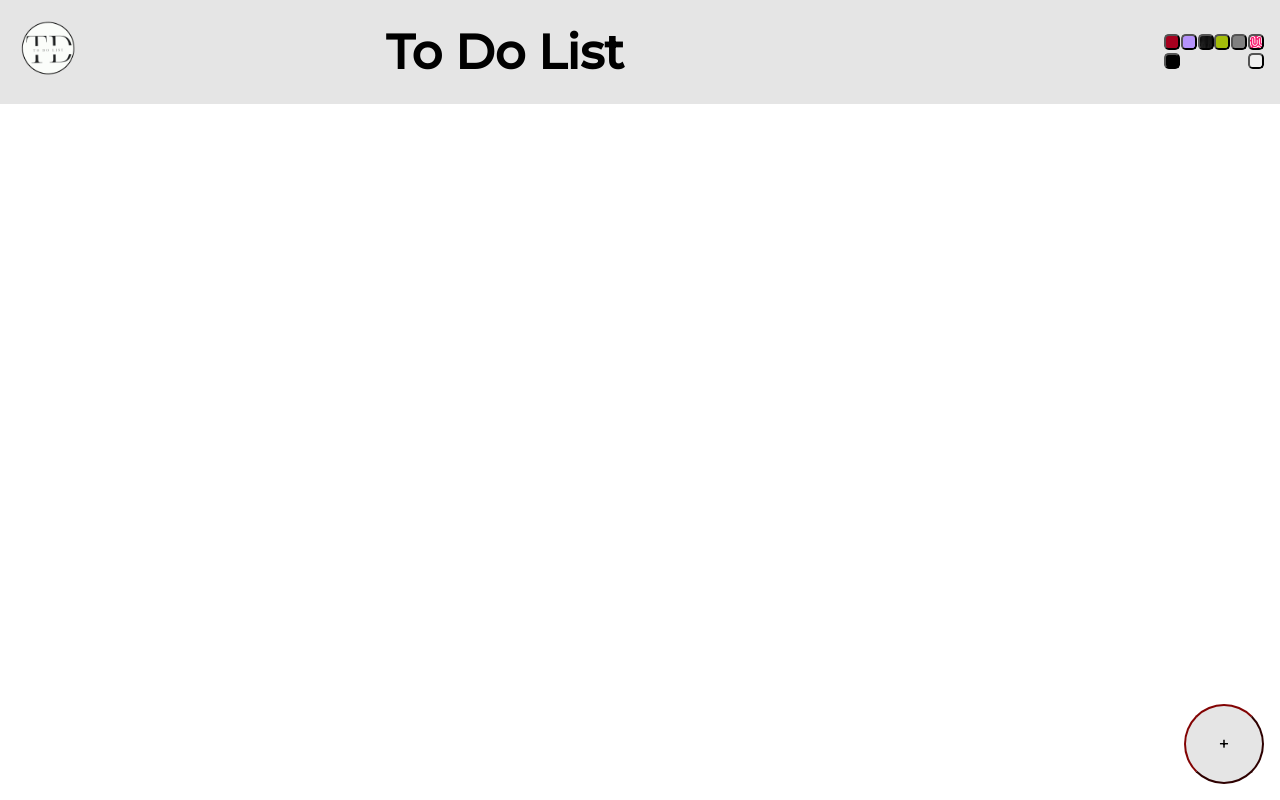
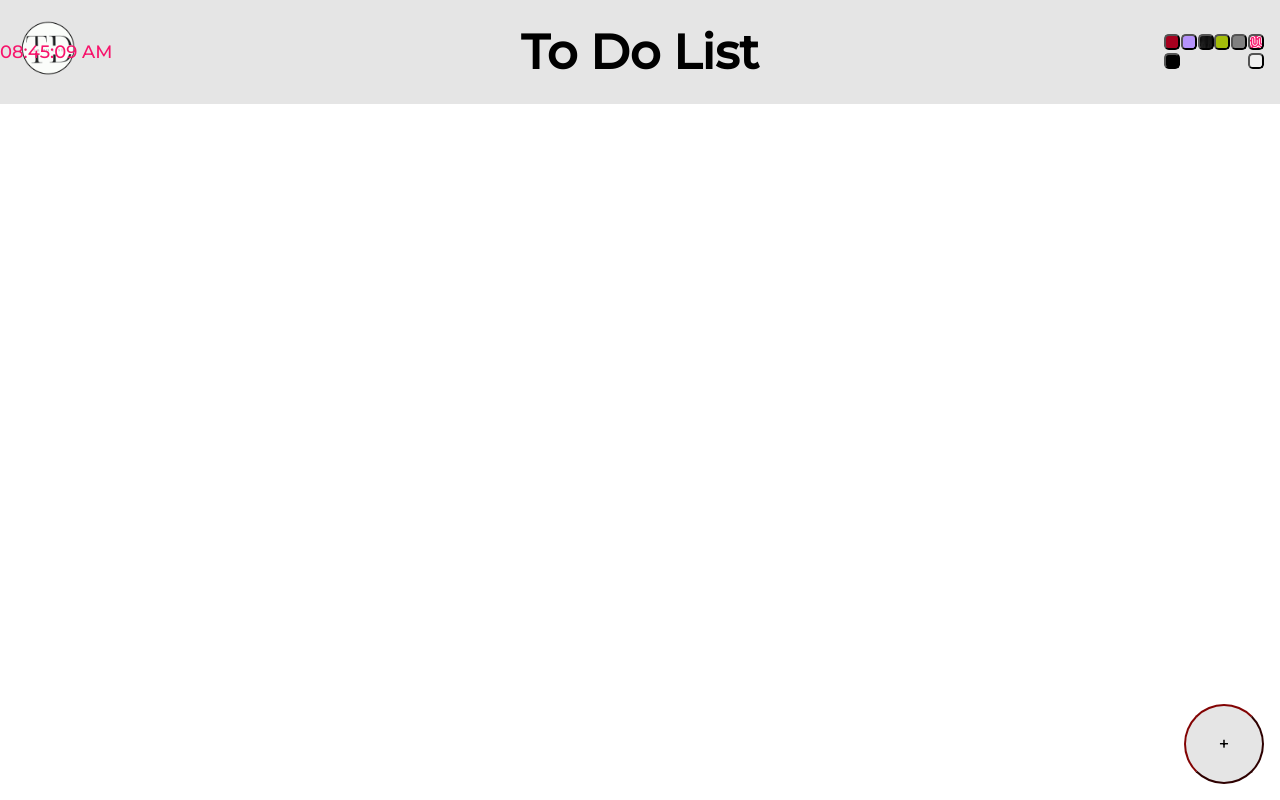
Before and after one commit to OkamiAka/todolist, a plain HTML site: page index.html in a window 1280 px wide. Drawn offline with Linux system fonts and the light colour scheme.

Commit message:
test clock

```diff
--- a/css/style.css
+++ b/css/style.css
@@ -296,4 +296,10 @@
     right: 1rem;
     display: block;
   }
+  /* clock */
 }
+.clock {
+  position:absolute;
+  color: #F7146B;
+  font-size:large ;
+}
--- a/index.html
+++ b/index.html
@@ -22,11 +22,11 @@
                 <img src="img/logo.png" alt="Logo de la To Do List" height="100px">
             </div>
             <h1>To Do List</h1>
-            <div id="clock">
-                <div id="hours"></div>
+            <div class="clock" id="clockdisplay" onload="showTime">
+                <!-- <div id="hours"></div>
                 <div id="minutes"></div>
                 <div id="secondes"></div>
-
+                -->
             </div>
             <button id="Ajouter" type="button" onclick="creatlist()">+</button>
             <div class="couleur">
--- a/js/index.js
+++ b/js/index.js
@@ -342,3 +342,34 @@ function suppression(iddelete, choix) {
   }*/
 
 }
+ /* clock function */
+
+ function showTime(){
+  let date = new Date();
+  let h = date.getHours(); // 0 - 23
+  let m = date.getMinutes(); // 0 - 59
+  let s = date.getSeconds(); // 0 - 59
+  let session = "AM";
+
+  if(h == 0){
+      h = 12;
+  }
+
+  if(h > 12){
+      h = h - 12;
+      session = "PM";
+  }
+
+  h = (h < 10) ? "0" + h : h;
+  m = (m < 10) ? "0" + m : m;
+  s = (s < 10) ? "0" + s : s;
+
+  let time = h + ":" + m + ":" + s + " " + session;
+  document.getElementById("clockdisplay").innerText = time;
+  document.getElementById("clockdisplay").textContent = time;
+
+  setTimeout(showTime, 1000);
+
+}
+
+showTime();
```
